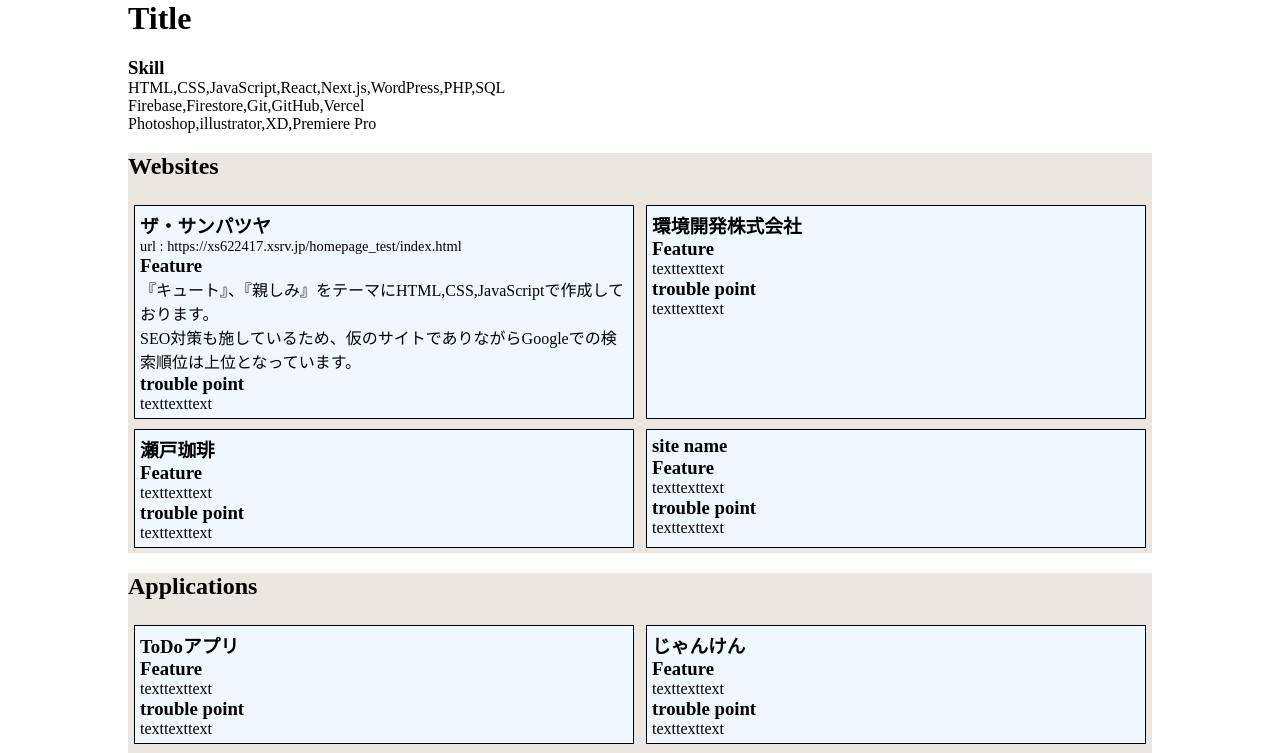
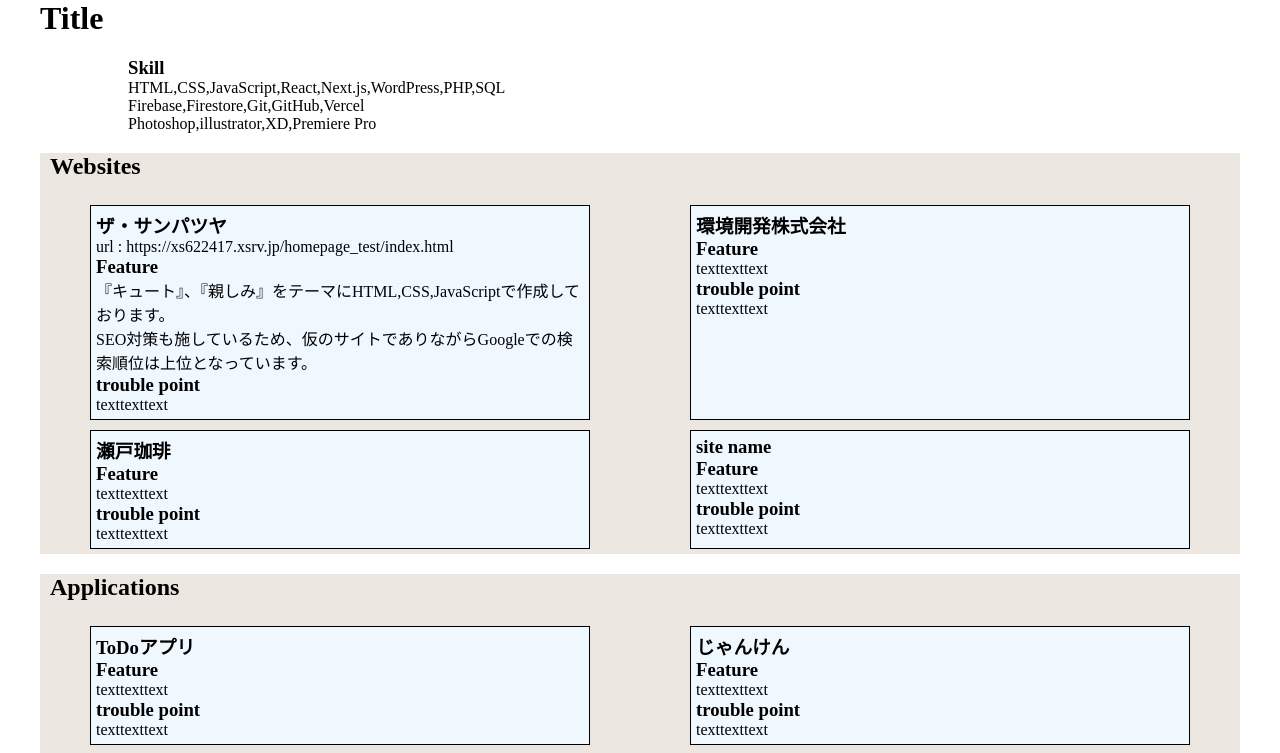
Before and after one commit to ryotaro-0805/portfolio, a Next.js app: page / in a window 1280 px wide. Shown: the top 753 px of the page. Built offline with nearby package versions, Linux system fonts and the light colour scheme.

Commit message:
✅ 進めた

```diff
--- a/src/styles/Home.module.css
+++ b/src/styles/Home.module.css
@@ -1,5 +1,5 @@
 .title{
-  width: min(80%,1200px);
+  width: min(95%,1200px);
   margin: 0 auto;
 }
 
@@ -11,9 +11,13 @@
 
 .container{
   background-color: rgb(235, 230, 224);
-  width: min(80%,1200px);
+  width: min(100%,1200px);
   min-width: 350px;
   margin: 0 auto;
+}
+
+.container h2{
+  margin-left: 10px;
 }
 
 .wrapper{
@@ -23,7 +27,7 @@
 }
 
 .wrapper div{
-  width: min(90%,500px);
+  width: min(95%,500px);
   padding: 5px;
   margin: 5px auto;
   background-color: aliceblue;
@@ -31,12 +35,12 @@
 }
 
 .url_p {
-  font-size: 90%;
+  font-size: 100%;
 }
 
 @media screen and (max-width:600px){
   .url_p{
-    font-size: 65%;
+    font-size: 75%;
   }
 }
 
```
